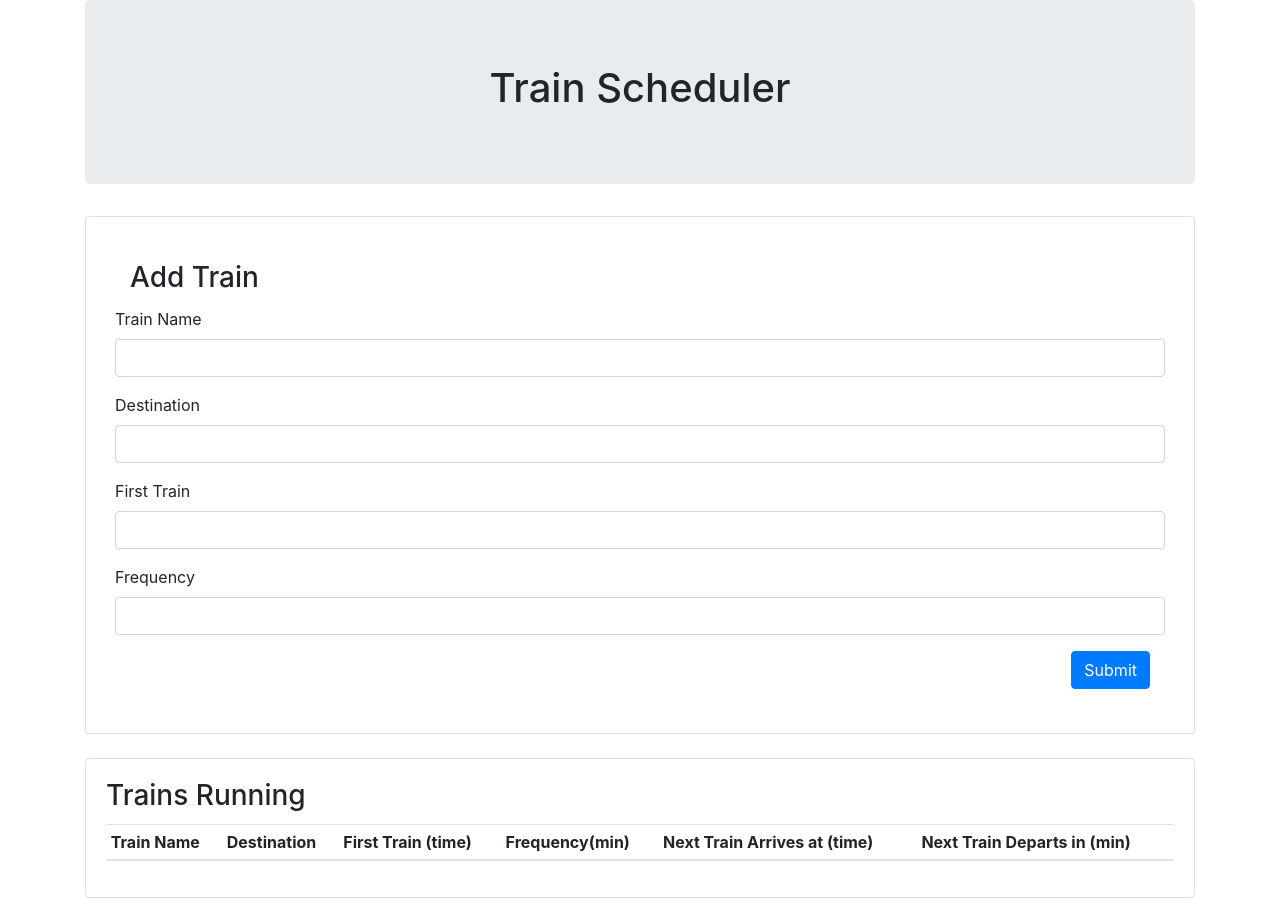
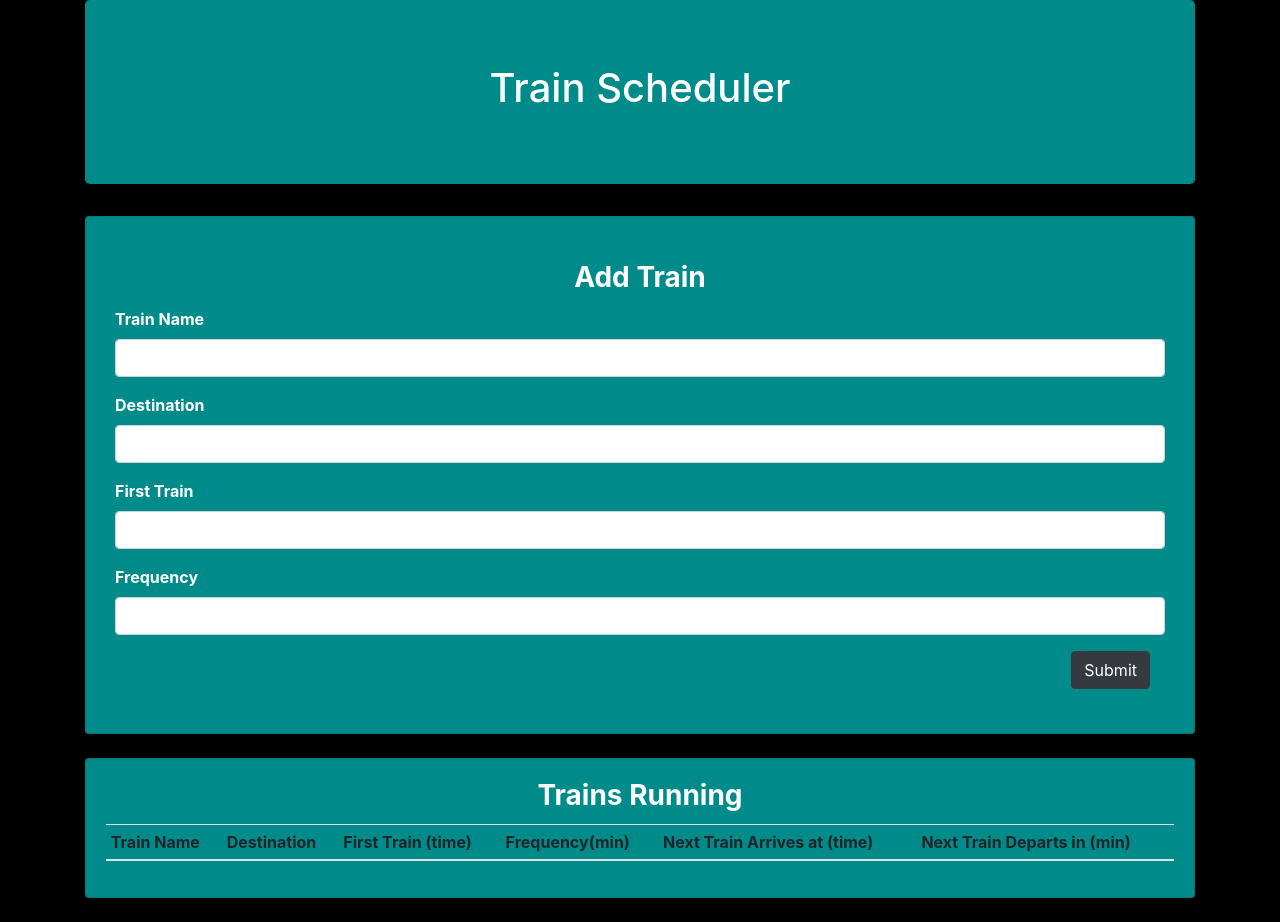
Before and after one commit to juicychewc/trainScheduler, a plain HTML site: page index.html in a window 1280 px wide. Drawn offline with nearby package versions, Linux system fonts and the light colour scheme; no server answers.

Commit message:
1.0 complete

```diff
--- a/assets/css/style.css
+++ b/assets/css/style.css
@@ -0,0 +1,33 @@
+body {
+    background-color: black;
+}
+
+.jumbotron {
+    background-color: darkcyan;
+    color: white;
+    font-weight: bolder;
+}
+
+label {
+    color: white;
+    font-weight: bolder;
+}
+
+.card {
+    background-color: darkcyan;
+}
+
+.card-title {
+    text-align: center;
+    color: white;
+    font-weight: bolder;
+}
+
+th {
+    font-weight: bolder;
+}
+
+td {
+    font-weight: bold;
+    color: white;
+}
--- a/index.html
+++ b/index.html
@@ -46,7 +46,7 @@
                                 <label for="frequencyInput">Frequency</label>
                                 <input class="form-control" id="frequencyInput" type="text">
                             </div>
-                            <button class="btn btn-primary float-right" id="addTrainButton">Submit</button>
+                            <button class="btn btn-dark float-right" id="addTrainButton">Submit</button>
                         </form>
                     </div>
                 </div>
```
